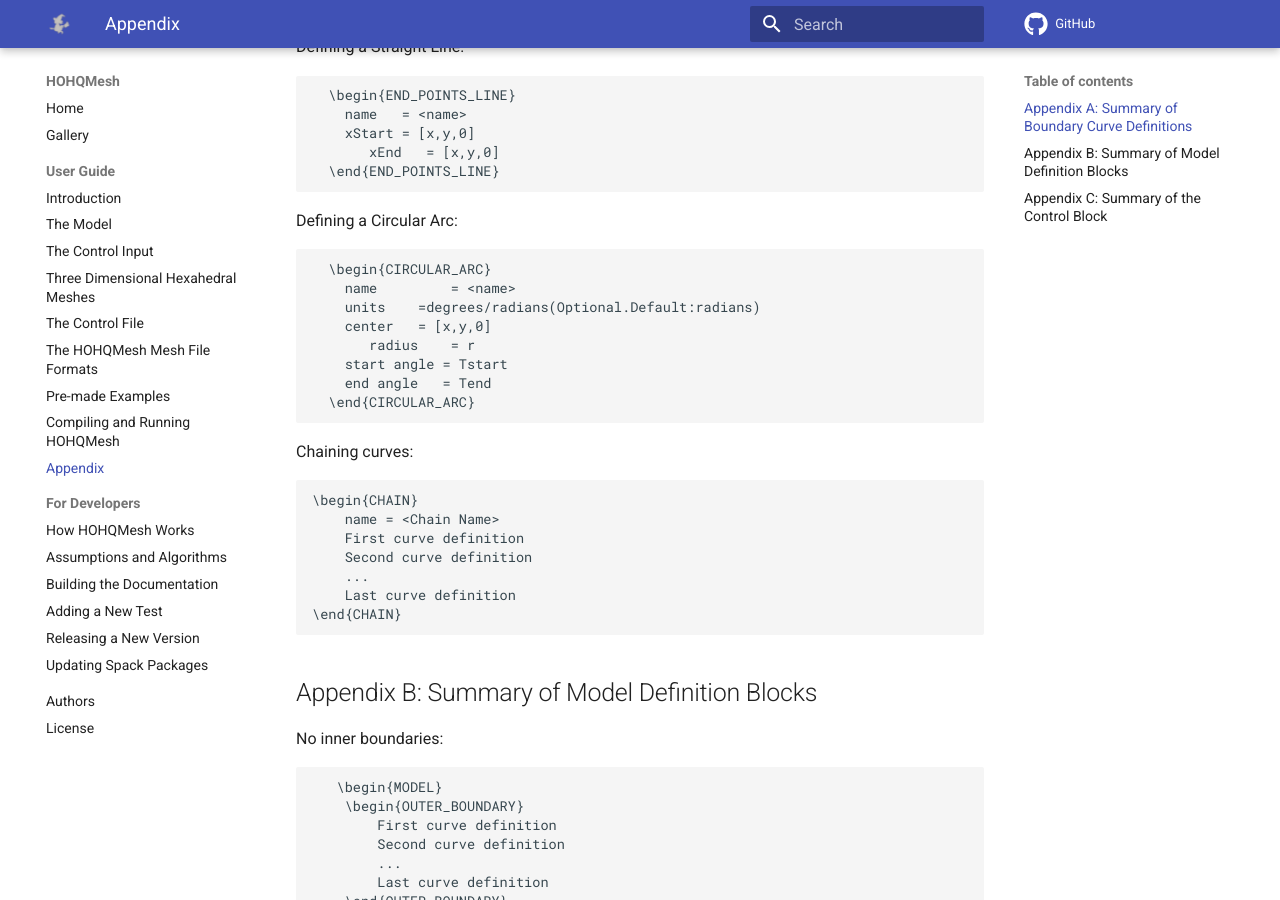
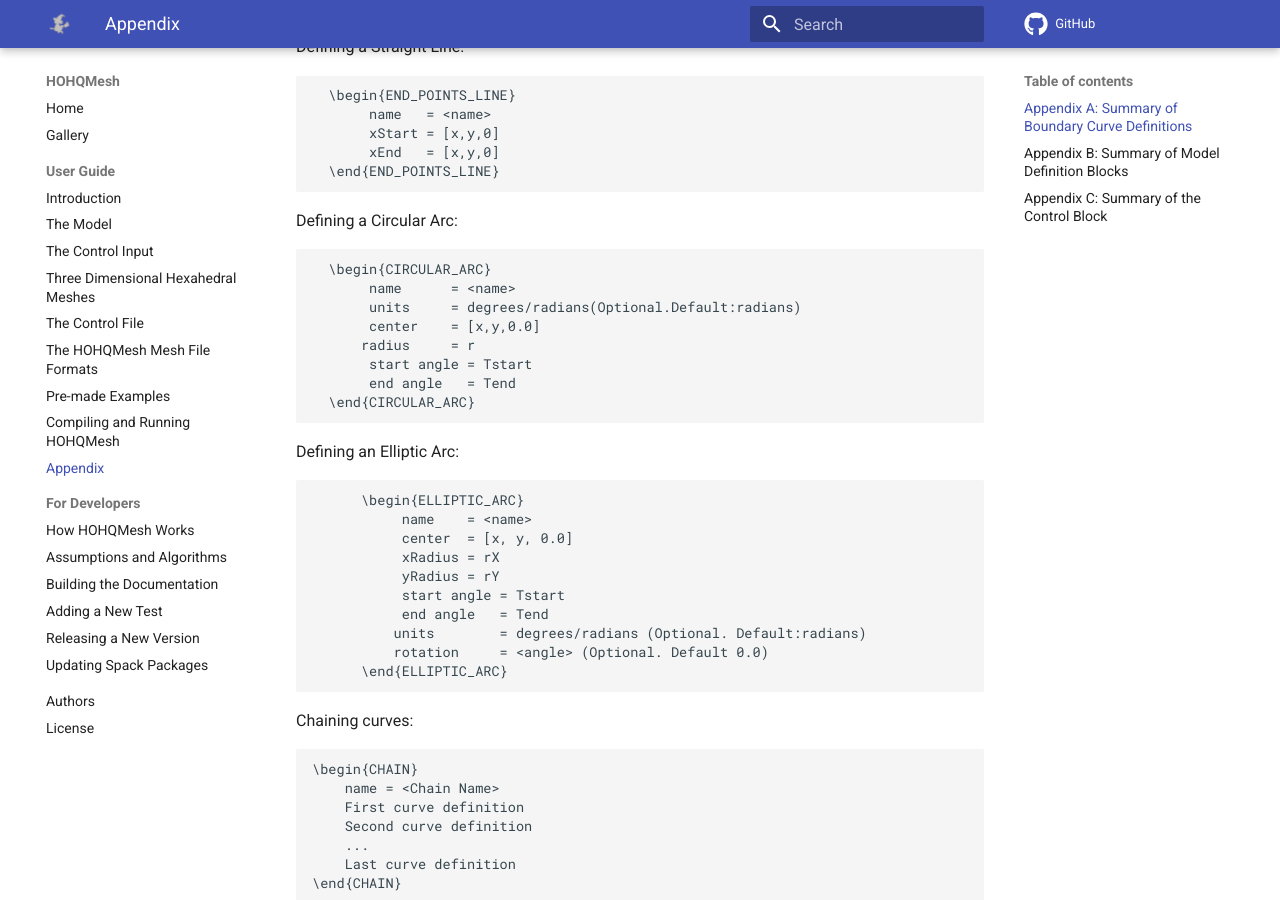
Before and after one commit to trixi-framework/HOHQMesh, an MkDocs documentation site: the page built from Documentation/docs/appendix.md, in a window 1280 px wide and 900 px high, scrolled down 1149 px. Built offline with MkDocs 1.6.1 and Material for MkDocs 9.7.7, drawn with Linux system fonts in a browser that asks for light colours; comment, search, counter and statistics services are not loaded.

Commit message:
Update appendix.md
Add description of elliptic arc block.

```diff
--- a/Documentation/docs/appendix.md
+++ b/Documentation/docs/appendix.md
@@ -49,21 +49,33 @@ The data file will have the number of nodes as the first line, followed by the d
 Defining a Straight Line:
 
       \begin{END_POINTS_LINE}
-	 	name   = <name>
-	 	xStart = [x,y,0]
+	 	   name   = <name>
+	 	   xStart = [x,y,0]
            xEnd   = [x,y,0]
       \end{END_POINTS_LINE}
 
 Defining a Circular Arc:
 
       \begin{CIRCULAR_ARC}
-	 	name 		 = <name>
-		units 	 =degrees/radians(Optional.Default:radians)
-	 	center 	 = [x,y,0]
-           radius 	 = r
-		start angle = Tstart
-		end angle   = Tend
+	 	   name 	 = <name>
+		   units 	 = degrees/radians(Optional.Default:radians)
+	 	   center 	 = [x,y,0.0]
+          radius 	 = r
+		   start angle = Tstart
+		   end angle   = Tend
       \end{CIRCULAR_ARC}
+Defining an Elliptic Arc:
+
+		  \begin{ELLIPTIC_ARC}
+			   name    = <name>
+			   center  = [x, y, 0.0]
+			   xRadius = rX
+			   yRadius = rY
+			   start angle = Tstart
+			   end angle   = Tend
+		      units 	   = degrees/radians (Optional. Default:radians)
+		      rotation     = <angle> (Optional. Default 0.0)
+	   	  \end{ELLIPTIC_ARC}
 
 Chaining curves:
 
```
